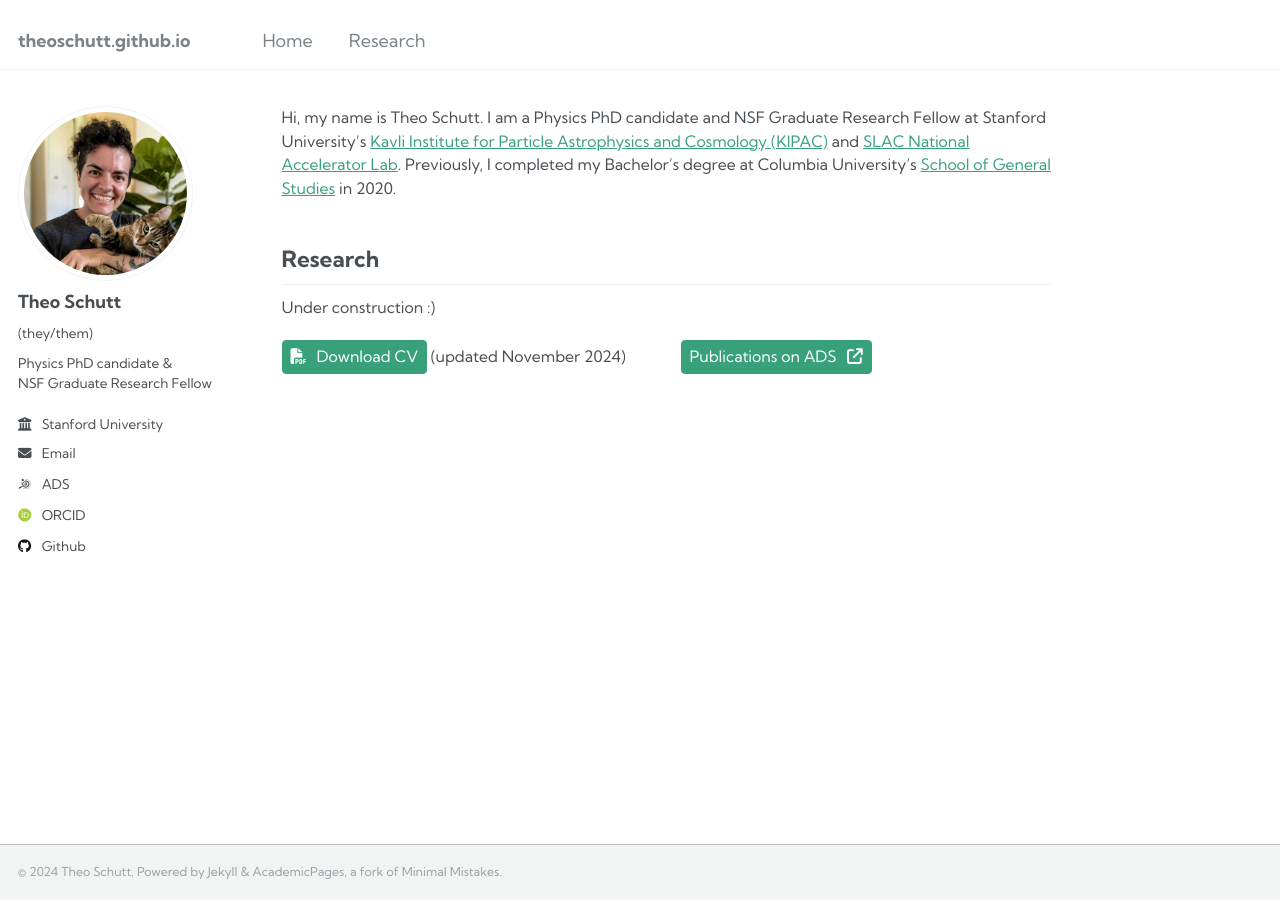
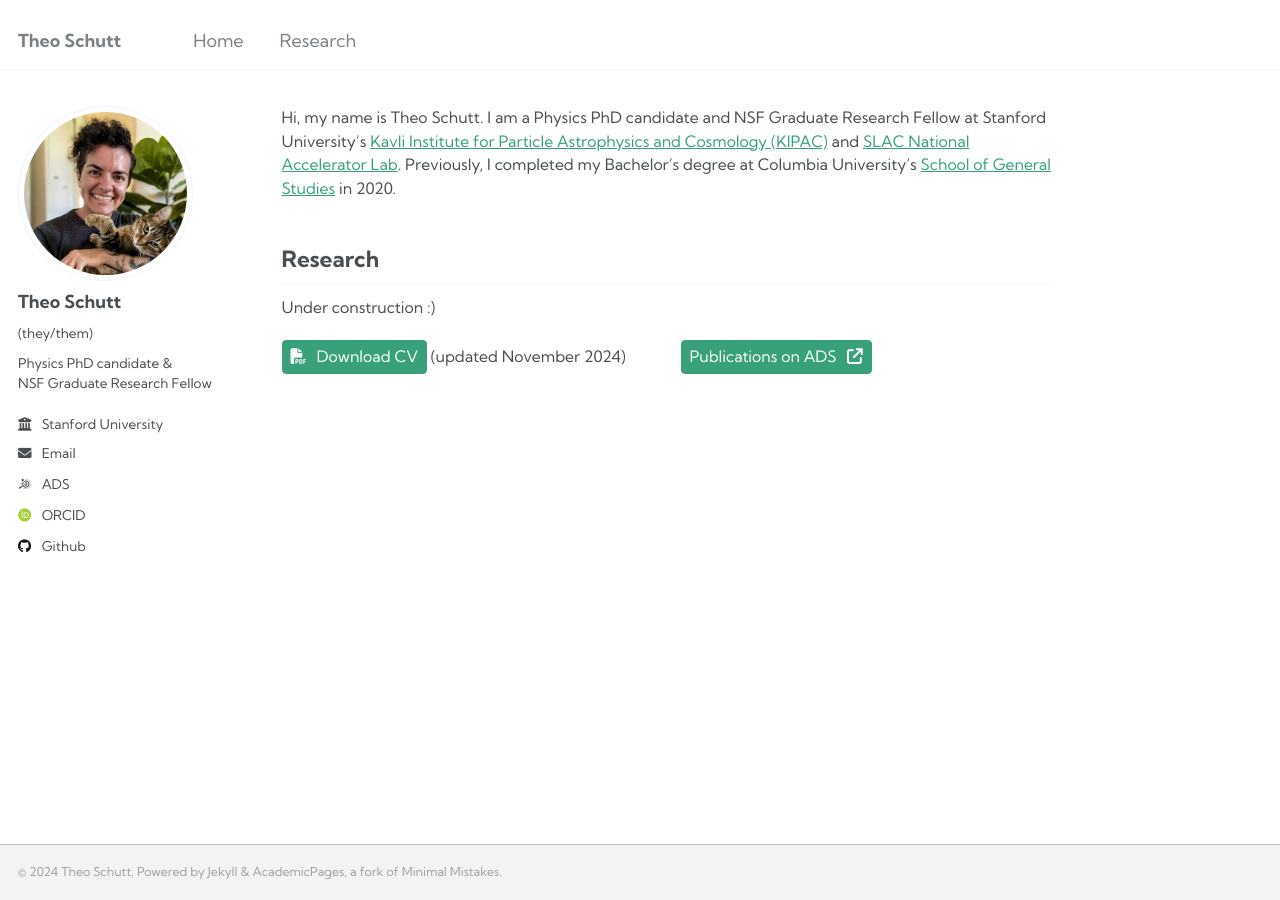
Before and after one commit to theoschutt/theoschutt.github.io, a Jekyll site: the page built from _pages/about.md, in a window 1280 px wide. Built offline with Jekyll 4.4.1, drawn with Linux system fonts in a browser that asks for light colours; some web fonts are replaced.

Commit message:
Update _config.yml

```diff
--- a/_config.yml
+++ b/_config.yml
@@ -8,7 +8,7 @@
 
 # Basic Site Settings
 locale                   : "en-US"
-title                    : # "Theo Schutt"
+title                    : "Theo Schutt"
 title_separator          : "-"
 name                     : &name "Theo Schutt"
 description              : &description "personal website"
```
